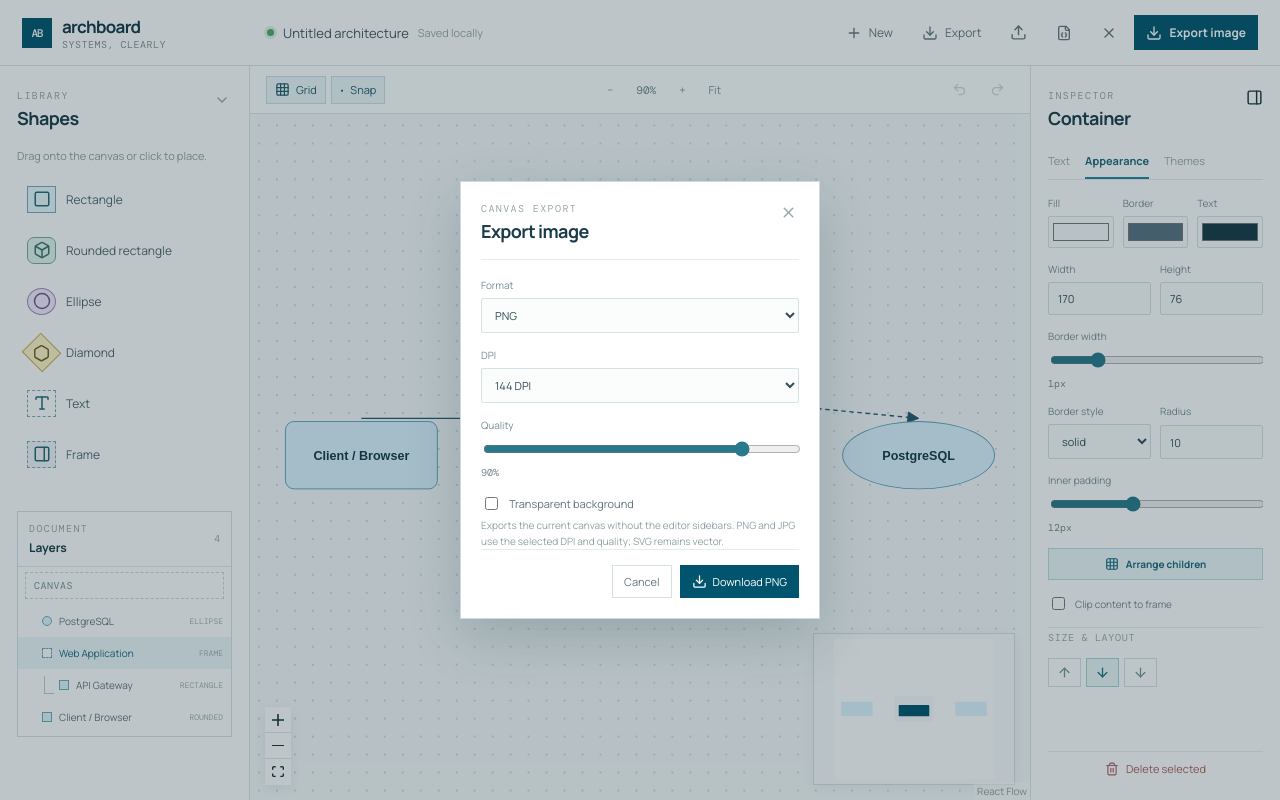
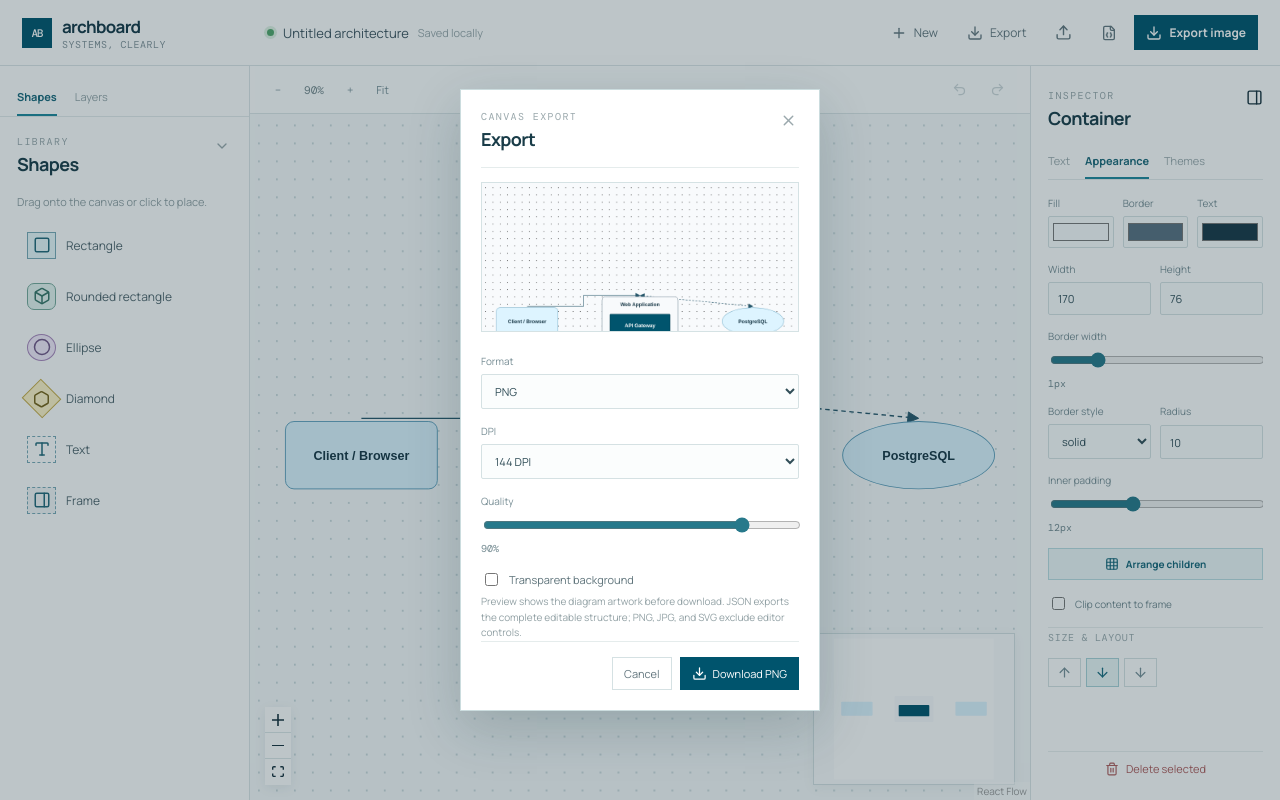
Before and after one commit to tusharneje-07/archboard, a React (Vite) app: page / in a window 1280 px wide. Both pictures are taken after a click on the button "Export image". Built offline with nearby package versions, Linux system fonts and the light colour scheme.

Commit message:
feat: reorganize panels and unified export

```diff
--- a/src/App.tsx
+++ b/src/App.tsx
@@ -525,20 +525,25 @@ function Editor() {
     [grid, setGrid] = useState(true),
     [snap, setSnap] = useState(true),
     [leftTab, setLeftTab] = useState<"shapes" | "layers">("shapes"),
+    [leftWidth, setLeftWidth] = useState(250),
+    [rightWidth, setRightWidth] = useState(250),
     [exportOpen, setExportOpen] = useState(false),
-    [exportFormat, setExportFormat] = useState<"png" | "svg" | "jpg">("png"),
+    [exportFormat, setExportFormat] = useState<"png" | "svg" | "jpg" | "json">("png"),
     [exportTransparent, setExportTransparent] = useState(false),
     [exportQuality, setExportQuality] = useState(90),
-    [exportDpi, setExportDpi] = useState(144);
+    [exportDpi, setExportDpi] = useState(144),
+    [exportPreview, setExportPreview] = useState("");
   const reactFlow = useReactFlow(),
     canvas = useRef<HTMLDivElement>(null),
     dropRef = useRef(false);
   const layerRoot = useRef<Root | null>(null);
+  const layerHost = useRef<HTMLDivElement | null>(null);
   const undoDiagram = () => { const previous = undo(); if (previous) { setNodes(previous.nodes); setEdges(previous.edges); } };
   const redoDiagram = () => { const next = redo(); if (next) { setNodes(next.nodes); setEdges(next.edges); } };
   useEffect(() => {
     const host = document.createElement("div");
     host.className = "layers-float-host";
+    layerHost.current = host;
     const panel = document.querySelector(".left-panel");
     const footer = panel?.querySelector(".left-footer");
     if (panel && footer) panel.insertBefore(host, footer);
@@ -559,6 +564,8 @@ function Editor() {
       />,
     );
   }, [nodes, selectedId]);
+  useEffect(() => { if (layerHost.current) layerHost.current.style.display = leftTab === "layers" ? "block" : "none"; }, [leftTab]);
+  const startPanelResize = (side: "left" | "right", event: React.PointerEvent) => { const start = event.clientX, width = side === "left" ? leftWidth : rightWidth; const move = (current: PointerEvent) => { const next = Math.max(190, Math.min(420, width + (side === "left" ? current.clientX - start : start - current.clientX))); side === "left" ? setLeftWidth(next) : setRightWidth(next); }; const up = () => { window.removeEventListener("pointermove", move); window.removeEventListener("pointerup", up); }; window.addEventListener("pointermove", move); window.addEventListener("pointerup", up); };
   useEffect(() => {
     const onDragStart = (event: DragEvent) => {
       const item = (event.target as HTMLElement).closest(".shape-item");
@@ -935,7 +942,9 @@ function Editor() {
     if (frame && frame.id !== node.parentId && framePosition) { snapshot(); setNodes((items) => arrangeFrame(frame.id, items.map((item) => item.id === node.id ? { ...item, parentId: frame.id, extent: "parent" as const, position: { x: absolute.x - framePosition.x, y: absolute.y - framePosition.y } } : item))); }
     else if (!frame && node.parentId) { snapshot(); setNodes((items) => arrangeFrame(node.parentId!, items.map((item) => item.id === node.id ? { ...item, parentId: undefined, position: absolute } : item))); }
   };
-  const exportImage = async (format: "png" | "svg" | "jpg" = exportFormat) => {
+  useEffect(() => { if (!exportOpen || !canvas.current) return; toPng(canvas.current, { backgroundColor: exportTransparent ? undefined : "#f8fafc", pixelRatio: 1 }).then(setExportPreview).catch(() => setExportPreview("")); }, [exportOpen, exportTransparent, nodes, edges]);
+  const exportImage = async (format: "png" | "svg" | "jpg" | "json" = exportFormat) => {
+    if (format === "json") { exportJson(); setExportOpen(false); return; }
     if (!canvas.current) return;
     const padding = 48, positions = nodes.map((node) => ({ node, position: absolutePosition(node), width: Number(node.style?.width ?? node.data.width ?? 170), height: Number(node.style?.height ?? node.data.height ?? 76) }));
     if (!positions.length) return;
@@ -1007,7 +1016,7 @@ function Editor() {
             <Plus size={16} />
             New
           </button>
-          <button onClick={exportJson}>
+          <button onClick={() => setExportOpen(true)}>
             <Download size={16} />
             Export
           </button>
@@ -1025,13 +1034,6 @@ function Editor() {
           <button className="icon-button" onClick={downloadSkill} title="Download Archboard skill">
             <FileJson size={16} />
           </button>
-          <button
-            className="icon-button"
-            onClick={ungroupSelected}
-            title="Ungroup container"
-          >
-            <X size={16} />
-          </button>
           <button className="primary" onClick={() => setExportOpen(true)}>
             <Download size={16} />
             Export image
@@ -1039,8 +1041,12 @@ function Editor() {
         </div>
       </header>
       <div className="workspace">
-        <aside className="left-panel">
-          <div className="panel-heading">
+        <aside className="left-panel" style={{ width: leftWidth, flexBasis: leftWidth }}>
+          <div className="panel-tabs">
+            <button className={leftTab === "shapes" ? "active" : ""} onClick={() => setLeftTab("shapes")}>Shapes</button>
+            <button className={leftTab === "layers" ? "active" : ""} onClick={() => setLeftTab("layers")}>Layers</button>
+          </div>
+          {leftTab === "shapes" && <><div className="panel-heading">
             <div>
               <span className="eyebrow">Library</span>
               <h2>Shapes</h2>
@@ -1072,7 +1078,7 @@ function Editor() {
                 <Plus size={13} className="shape-plus" />
               </button>
             ))}
-          </div>
+          </div></>}
           <div className="left-footer">
             <div className="hint">
               <Hand size={14} /> Space + drag to pan
@@ -1081,23 +1087,10 @@ function Editor() {
               <MousePointer2 size={14} /> Shift + click to multi-select
             </div>
           </div>
+          <div className="panel-resizer right-edge" onPointerDown={(event) => startPanelResize("left", event)} />
         </aside>
         <section className="canvas-shell">
           <div className="canvas-toolbar">
-            <div className="toolbar-group">
-              <button
-                className={grid ? "active" : ""}
-                onClick={() => setGrid(!grid)}
-              >
-                <Grid3X3 size={15} /> Grid
-              </button>
-              <button
-                className={snap ? "active" : ""}
-                onClick={() => setSnap(!snap)}
-              >
-                <span className="snap-icon">·</span> Snap
-              </button>
-            </div>
             <div className="toolbar-group">
               <button onClick={() => reactFlow.zoomOut()}>
                 <span>−</span>
@@ -1170,7 +1163,7 @@ function Editor() {
             </ReactFlow>
           </div>
         </section>
-        <aside className="right-panel">
+        <aside className="right-panel" style={{ width: rightWidth, flexBasis: rightWidth }}>
           <div className="panel-heading">
             <div>
               <span className="eyebrow">Inspector</span>
@@ -1246,19 +1239,20 @@ function Editor() {
               <span>Properties and styling controls will appear here.</span>
             </div>
           )}
+          <div className="panel-resizer left-edge" onPointerDown={(event) => startPanelResize("right", event)} />
         </aside>
       </div>
       {exportOpen && (
         <div className="export-backdrop" onMouseDown={(event) => event.target === event.currentTarget && setExportOpen(false)}>
           <section className="export-dialog" role="dialog" aria-modal="true" aria-labelledby="export-title">
-            <div className="export-dialog-head"><div><span className="eyebrow">Canvas export</span><h2 id="export-title">Export image</h2></div><button className="quiet" onClick={() => setExportOpen(false)}><X size={17} /></button></div>
+            <div className="export-dialog-head"><div><span className="eyebrow">Canvas export</span><h2 id="export-title">Export</h2></div><button className="quiet" onClick={() => setExportOpen(false)}><X size={17} /></button></div>
+            {exportPreview && <div className="export-preview"><img src={exportPreview} alt="Diagram export preview" /></div>}
             <div className="export-options">
-              <Field label="Format"><select value={exportFormat} onChange={(e) => setExportFormat(e.target.value as typeof exportFormat)}><option value="png">PNG</option><option value="svg">SVG</option><option value="jpg">JPG</option></select></Field>
+              <Field label="Format"><select value={exportFormat} onChange={(e) => setExportFormat(e.target.value as typeof exportFormat)}><option value="json">JSON</option><option value="png">PNG</option><option value="svg">SVG</option><option value="jpg">JPG</option></select></Field>
               <Field label="DPI"><select value={exportDpi} onChange={(e) => setExportDpi(+e.target.value)}><option value="96">96 DPI</option><option value="144">144 DPI</option><option value="192">192 DPI</option><option value="300">300 DPI</option></select></Field>
-              <Field label="Quality"><input type="range" min="40" max="100" value={exportQuality} onChange={(e) => setExportQuality(+e.target.value)} /><b>{exportQuality}%</b></Field>
-              <label className="export-check"><input type="checkbox" checked={exportTransparent} onChange={(e) => setExportTransparent(e.target.checked)} /> Transparent background</label>
+              {exportFormat !== "json" && <><Field label="Quality"><input type="range" min="40" max="100" value={exportQuality} onChange={(e) => setExportQuality(+e.target.value)} /><b>{exportQuality}%</b></Field><label className="export-check"><input type="checkbox" checked={exportTransparent} onChange={(e) => setExportTransparent(e.target.checked)} /> Transparent background</label></>}
             </div>
-            <p className="helper">Exports the current canvas without the editor sidebars. PNG and JPG use the selected DPI and quality; SVG remains vector.</p>
+            <p className="helper">Preview shows the diagram artwork before download. JSON exports the complete editable structure; PNG, JPG, and SVG exclude editor controls.</p>
             <div className="export-actions"><button onClick={() => setExportOpen(false)}>Cancel</button><button className="primary" onClick={() => exportImage()}><Download size={15} /> Download {exportFormat.toUpperCase()}</button></div>
           </section>
         </div>
@@ -1649,6 +1643,7 @@ function LayerView({
   select: (id: string) => void;
   moveToFrame: (nodeId: string, frameId?: string) => void;
 }) {
+  const [expanded, setExpanded] = useState<Record<string, boolean>>({});
   const roots = nodes.filter((node) => !node.parentId).slice().reverse();
   const renderLayer = (node: Node<NodeData>, depth: number): React.ReactNode[] => [
     <button
@@ -1661,12 +1656,13 @@ function LayerView({
       onDrop={(event) => { event.preventDefault(); event.stopPropagation(); const nodeId = event.dataTransfer.getData("application/archboard-layer") || event.dataTransfer.getData("text/plain"); if (nodeId && nodeId !== node.id && node.data.kind === "container") moveToFrame(nodeId, node.id); }}
       onClick={() => select(node.id)}
     >
+      <span className="layer-caret" onClick={(event) => { event.stopPropagation(); setExpanded((current) => ({ ...current, [node.id]: current[node.id] === false })); }}>{nodes.some((child) => child.parentId === node.id) ? expanded[node.id] === false ? "›" : "⌄" : ""}</span>
       <span className={`layer-tree-guide ${depth ? "visible" : ""}`} />
       <span className={`layer-dot ${node.data.kind}`} />
       <span>{node.data.label.replace(/<[^>]+>/g, "").slice(0, 22) || "Untitled"}</span>
       <small>{node.data.kind === "container" ? "FRAME" : node.data.kind.toUpperCase()}</small>
     </button>,
-    ...nodes.filter((child) => child.parentId === node.id).slice().reverse().flatMap((child) => renderLayer(child, depth + 1)),
+    ...(expanded[node.id] !== false ? nodes.filter((child) => child.parentId === node.id).slice().reverse().flatMap((child) => renderLayer(child, depth + 1)) : []),
   ];
   return (
     <div className="layers-float">
--- a/src/styles.css
+++ b/src/styles.css
@@ -717,3 +717,7 @@ h2 {
     display: none;
   }
 }
+.panel-tabs { display: flex; gap: 18px; margin: 0 -17px 18px; padding: 0 17px; border-bottom: 1px solid #e3eaeb; }.panel-tabs button { padding: 0 0 10px; color: #94a4a8; font-size: 11px; border-bottom: 2px solid transparent; }.panel-tabs button.active { color: #17677a; border-color: #1d869b; font-weight: 700; }
+.layer-caret { width: 12px; flex: 0 0 12px; color: #8ca1a6; font-size: 14px; line-height: 1; text-align: center; cursor: pointer; }.layer-caret:empty { visibility: hidden; }
+.panel-resizer { position: absolute; top: 0; bottom: 0; z-index: 30; width: 6px; cursor: col-resize; }.left-panel, .right-panel { position: relative; }.panel-resizer.right-edge { right: -3px; }.panel-resizer.left-edge { left: -3px; }.panel-resizer:hover { background: #7ab5c0; opacity: .45; }
+.export-preview { height: 150px; display: grid; place-items: center; margin: 14px 0 4px; overflow: hidden; background: #f4f8f9; border: 1px solid #d5e2e4; }.export-preview img { max-width: 100%; max-height: 100%; object-fit: contain; }
```
